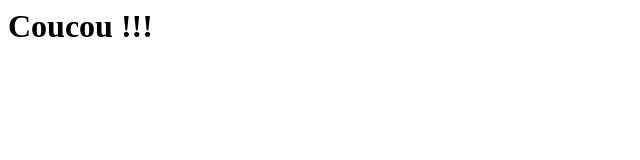
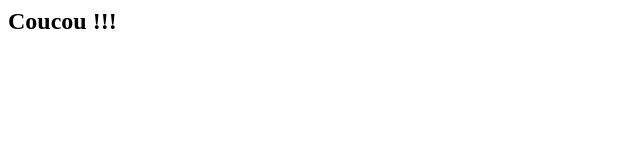
Before and after one commit to delannoyvincent1052/biz, a plain HTML site: page index.html in a window 1280 px wide. Shown: the whole page, without its empty margins (0-640 px from the left). Drawn offline with Linux system fonts and the light colour scheme.

Commit message:
titre en h2

```diff
--- a/index.html
+++ b/index.html
@@ -1 +1 @@
-<h1>Coucou !!!</h1>
+<h2>Coucou !!!</h2>
```
